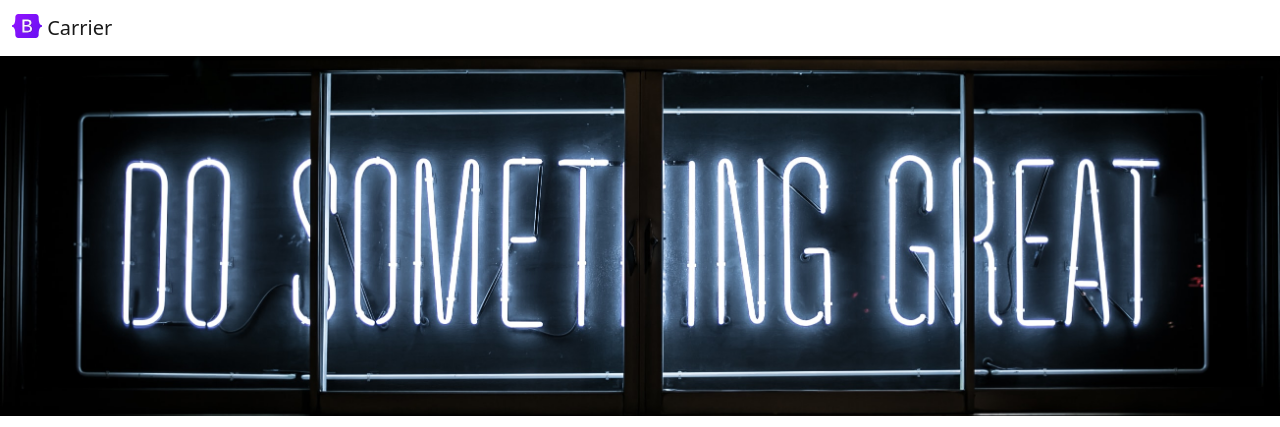
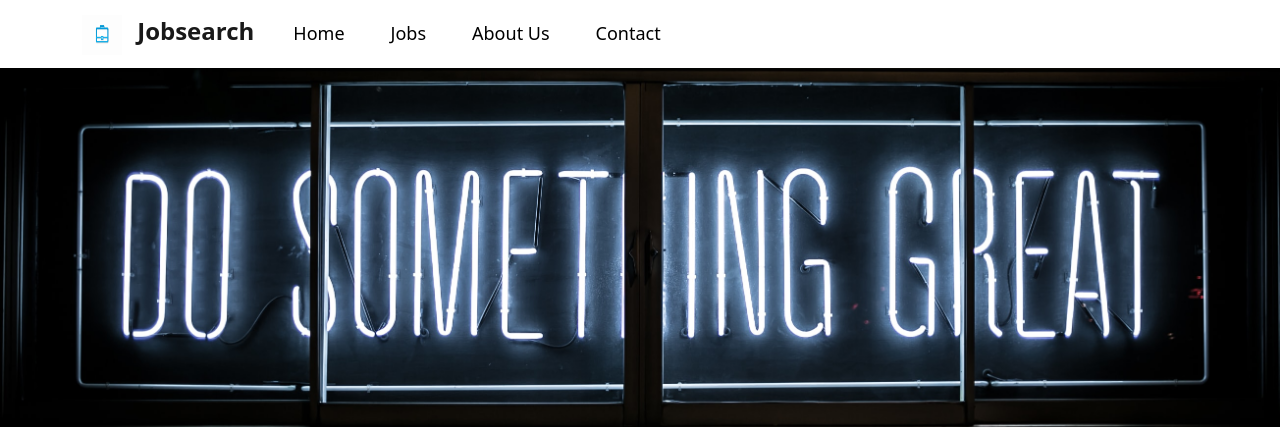
Before and after one commit to premsingh-10/Carrer-website, a Flask app: page / in a window 1280 px wide. Shown: the top 427 px of the page. Run offline with Flask 3, Linux system fonts and the light colour scheme; some libraries are stand-ins or nearby versions.

Commit message:
navbar changes

```diff
--- a/templates/home.html
+++ b/templates/home.html
@@ -42,5 +42,10 @@
       </div>
     </div>
     {% include 'footer.html' %}
+
+    <script src="https://code.jquery.com/jquery-3.5.1.slim.min.js"></script>
+    <script src="https://cdn.jsdelivr.net/npm/@popperjs/core@2.9.3/dist/umd/popper.min.js"></script>
+    <script src="https://stackpath.bootstrapcdn.com/bootstrap/4.5.2/js/bootstrap.min.js"></script>
   </body>
+
 </html>
--- a/templates/nav.html
+++ b/templates/nav.html
@@ -1,9 +1,35 @@
-<nav class="navbar shadow-sm fixed-top bg-white">
-  <div class="container-fluid">
-    <a class="navbar-brand" href="#">
-      <img src="/static/logo.svg" alt="" width="30" height="24" class="d-inline-block align-text-top">
-      Carrier
-    </a>
+ <div class="navbar navbar-expand-lg navbar-light bg-white">
+    <div class="container">
+      <a class="navbar-brand" href="#">
+        <img src="/static/logo-temp.webp" alt="Career Logo" style="width: 40px; height: 40px; margin-right: 10px; vertical-align: middle;">
+        <span style="font-weight: bold; font-size: 1.5rem;">Jobsearch</span>
+      </a>
+
+      <button class="navbar-toggler" type="button" data-toggle="collapse" data-target="#navbarNav" aria-controls="navbarNav" aria-expanded="false" aria-label="Toggle navigation">
+        <span class="navbar-toggler-icon"></span>
+      </button>
+
+      <div class="collapse navbar-collapse" id="navbarNav">
+        <ul class="navbar-nav ml-auto">
+          <li class="nav-item active">
+            <a class="nav-link" href="#" style="color: #000000; text-decoration: none; margin: 0 15px; font-size: 18px;">Home</a>
+          </li>
+          <li class="nav-item">
+            <a class="nav-link" href="#" style="color: #000000; text-decoration: none; margin: 0 15px; font-size: 18px;">Jobs</a>
+          </li>
+          <li class="nav-item">
+            <a class="nav-link" href="#" style="color: #000000; text-decoration: none; margin: 0 15px; font-size: 18px;">About Us</a>
+          </li>
+          <li class="nav-item">
+            <a class="nav-link" href="#" style="color: #000000; text-decoration: none; margin: 0 15px; font-size: 18px;">Contact</a>
+          </li>
+        </ul>
+      </div>
+    </div>
   </div>
-</nav>
-<div style="height:56px"></div>
+
+  <!-- Your career page content goes here -->
+
+  <script src="https://code.jquery.com/jquery-3.5.1.slim.min.js"></script>
+  <script src="https://cdn.jsdelivr.net/npm/@popperjs/core@2.9.3/dist/umd/popper.min.js"></script>
+  <script src="https://stackpath.bootstrapcdn.com/bootstrap/4.5.2/js/bootstrap.min.js"></script>
```
Also changed, not shown: static/logo-temp.webp (added).
